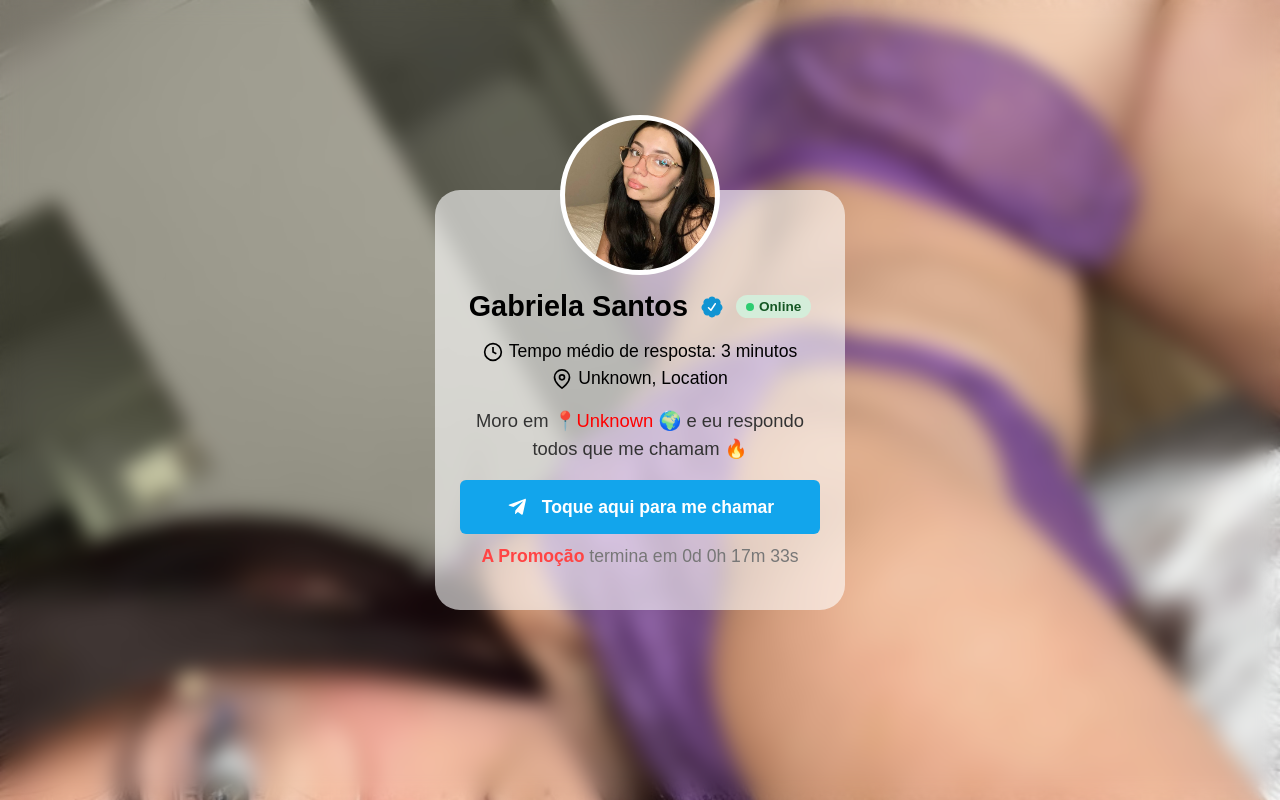
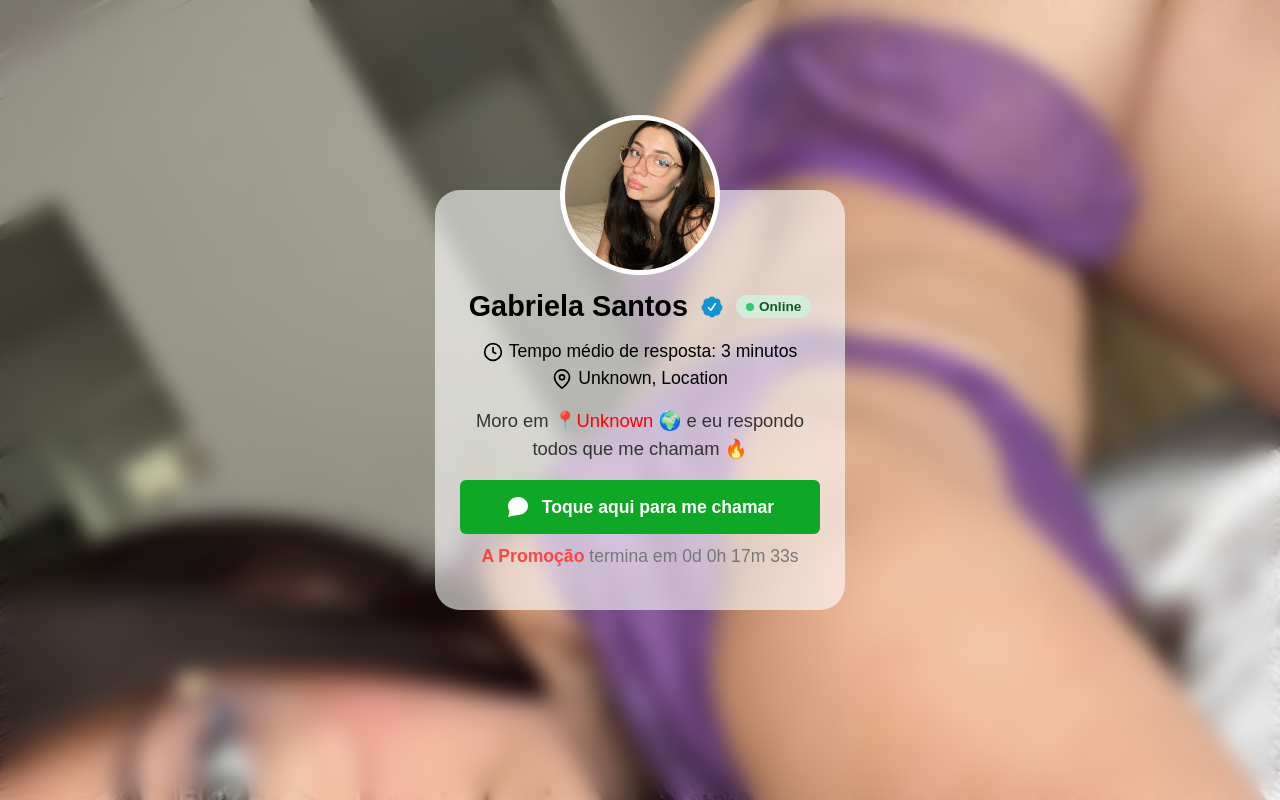
Before and after one commit to 1zezopinto/telegram, a plain HTML site: page index.html in a window 1280 px wide. Drawn offline with Linux system fonts and the light colour scheme; no server answers.

Commit message:
first commit

```diff
--- a/index.html
+++ b/index.html
@@ -103,7 +103,7 @@
         line-height: 1.5;
       }
       .message-button {
-        background-color: #12a5ec;
+        background-color: #0fa826;
         color: white;
         border: none;
         padding: 15px 25px;
@@ -120,7 +120,7 @@
         transition: background-color 0.3s ease, transform 0.3s ease;
       }
       .message-button:hover {
-        background-color: #1094d3;
+        background-color: #0e8520;
         transform: scale(1.02);
       }
       .sale-info {
@@ -167,10 +167,11 @@
         </svg>
       </p>
       <p class="user-message" id="user-message"></p>
-      <button class="message-button" onclick="window.location.href='https://t.me/acessovipninfajapBot';">
+      <button class="message-button" onclick="window.location.href='https://wa.me/5581999649224';">
         <svg width="24" height="24" viewBox="0 0 24 24" fill="none" xmlns="http://www.w3.org/2000/svg">
-  <path d="M9.36 15.48L9.01 19.04C9.42 19.04 9.6 18.86 9.82 18.66L11.88 16.99L15.38 19.55C16.15 19.96 16.7 19.75 16.9 18.85L19.89 5.31L19.9 5.3C20.15 4.14 19.46 3.67 18.73 3.93L3.51 9.44C2.4 9.85 2.41 10.47 3.31 10.74L7.34 11.99L16.15 6.75C16.58 6.5 16.97 6.64 16.64 6.91L9.36 15.48Z" fill="currentColor"></path>
-</svg>
+          <path d="M17.472 14.207c-.296-.149-1.751-.863-2.024-.961-.273-.1-.471-.148-.67.15-.198.297-.767.96-.94 1.158-.173.198-.347.223-.644.074-.297-.148-1.257-.463-2.395-1.48-.884-.787-1.48-1.762-1.655-2.059-.173-.297-.018-.458.13-.604.133-.132.297-.347.446-.521.148-.174.198-.298.297-.496.099-.198.05-.372-.025-.521-.074-.148-.67-1.612-.916-2.202-.242-.58-.488-.501-.67-.51-.173-.008-.372-.01-.57-.01a1.097 1.097 0 0 0-.792.372c-.273.297-1.041 1.02-1.041 2.487s1.066 2.883 1.213 3.08c.148.198 2.096 3.2 5.08 4.487.709.306 1.263.49 1.694.626.712.226 1.36.193 1.872.117.571-.085 1.751-.716 2-1.408.248-.694.248-1.288.174-1.408-.074-.12-.273-.198-.57-.347M12.017 2C6.496 2 2 6.104 2 11.019c0 1.927.529 3.78 1.532 5.38L2 22l5.81-1.6A10.075 10.075 0 0 0 12.017 20c5.521 0 10.017-4.104 10.017-9.019C22.034 6.104 17.538 2 12.017 2Z" fill="white"/>
+        </svg>
+
         Toque aqui para me chamar
       </button>
       <p class="sale-info">
```
